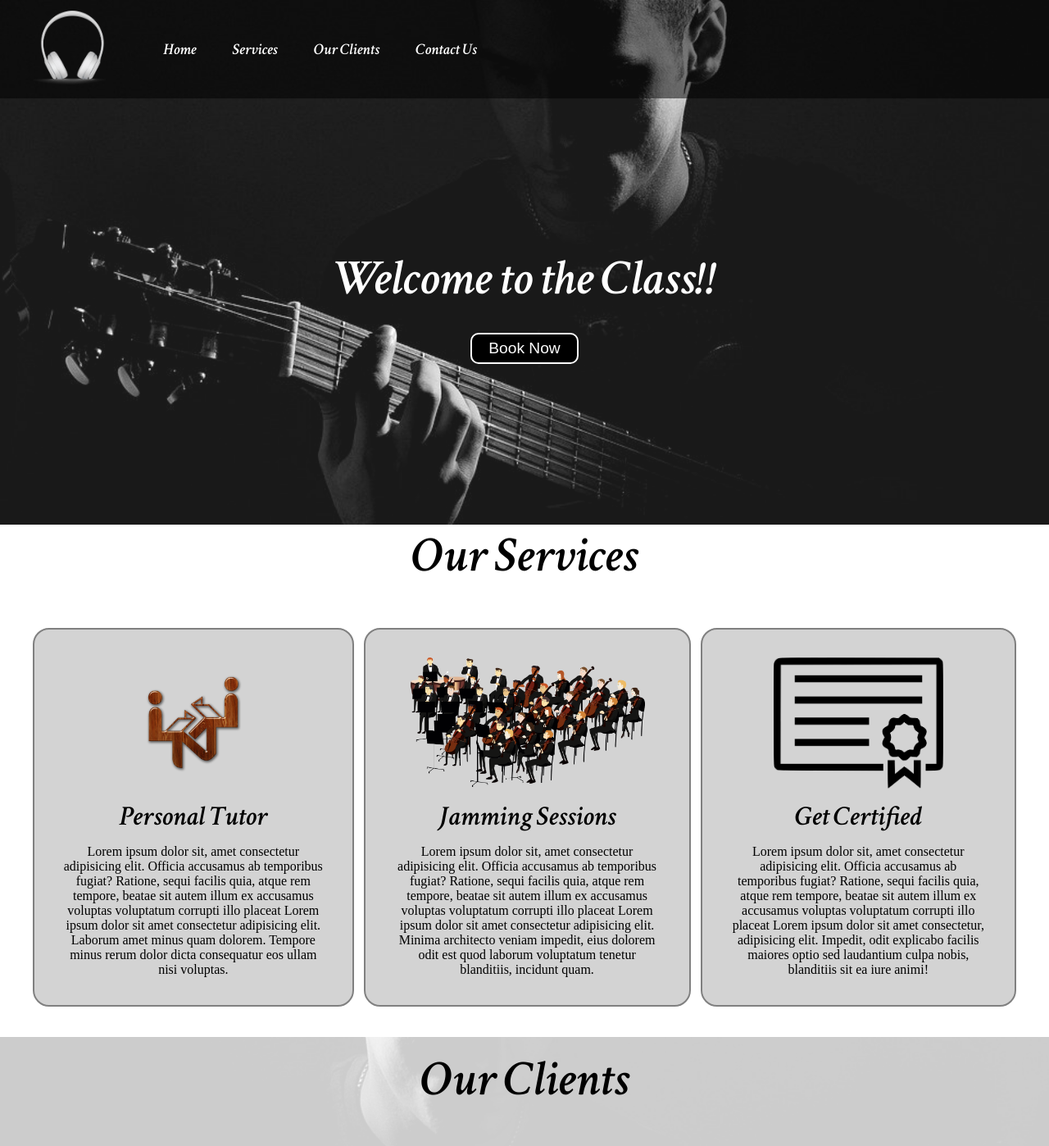
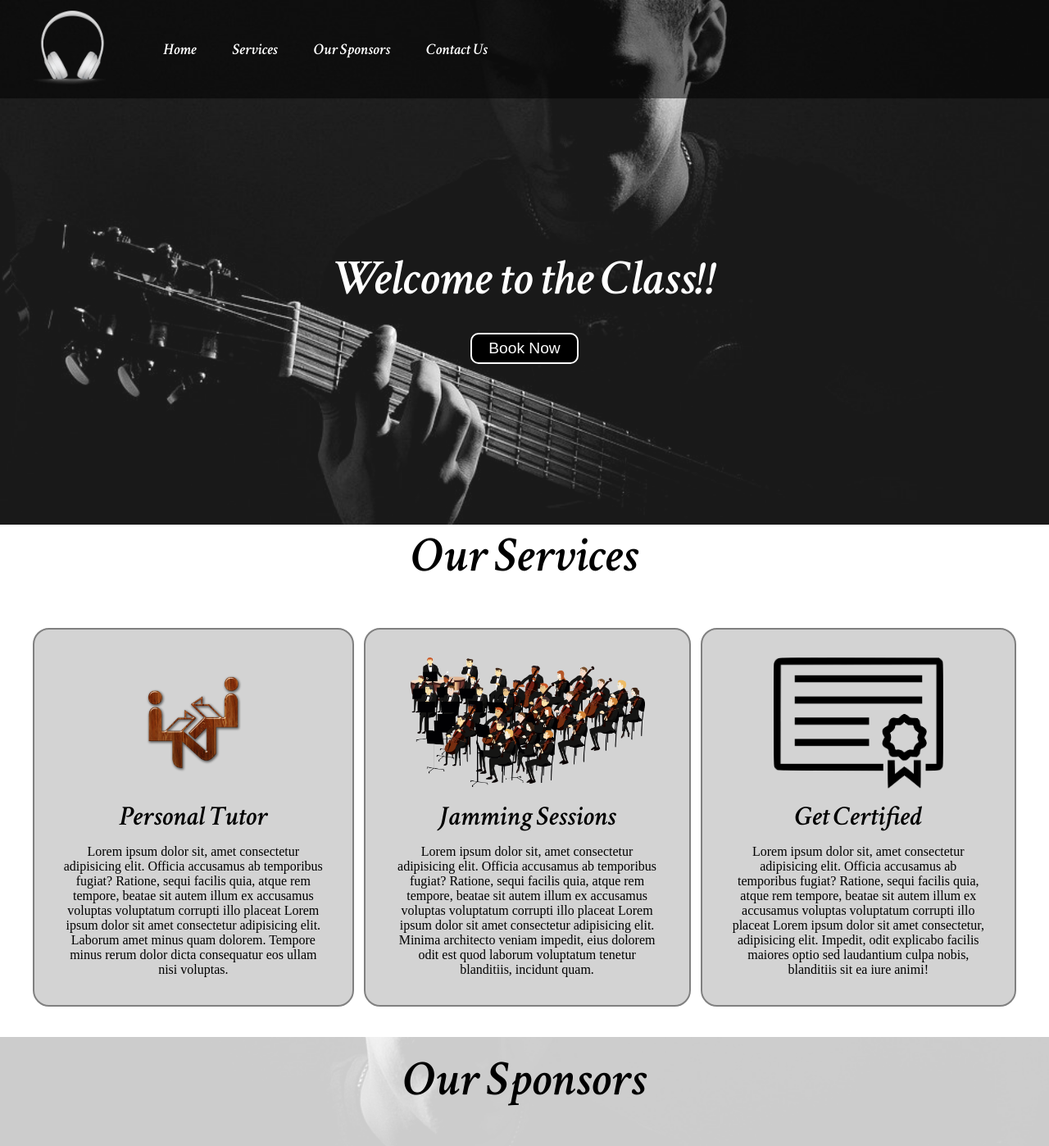
Before and after one commit to dungeonmaster8/yourmusic, a plain HTML site: page index.html in a window 1280 px wide. Shown: the top 1398 px of the page at 82% size. Drawn offline with Linux system fonts and the light colour scheme.

Commit message:
Update index.html

```diff
--- a/index.html
+++ b/index.html
@@ -32,7 +32,7 @@
         <ul>
             <li class="item"><a href="#home">Home</a></li>
             <li class="item"><a href="#services">Services</a></li>
-            <li class="item"><a href="#client-section">Our Clients</a></li>
+            <li class="item"><a href="#client-section">Our Sponsors</a></li>
             <li class="item"><a href="#contact">Contact Us</a></li>
         </ul>
 
@@ -77,7 +77,7 @@
         </div>
     </section>
     <section id="client-section">
-        <h1 class="h-primary center">Our Clients</h1>
+        <h1 class="h-primary center">Our Sponsors</h1>
         <div id="clients">
             <div class="client-item">
                 <img src="img/logo1.png" alt="Our Clients">
```
